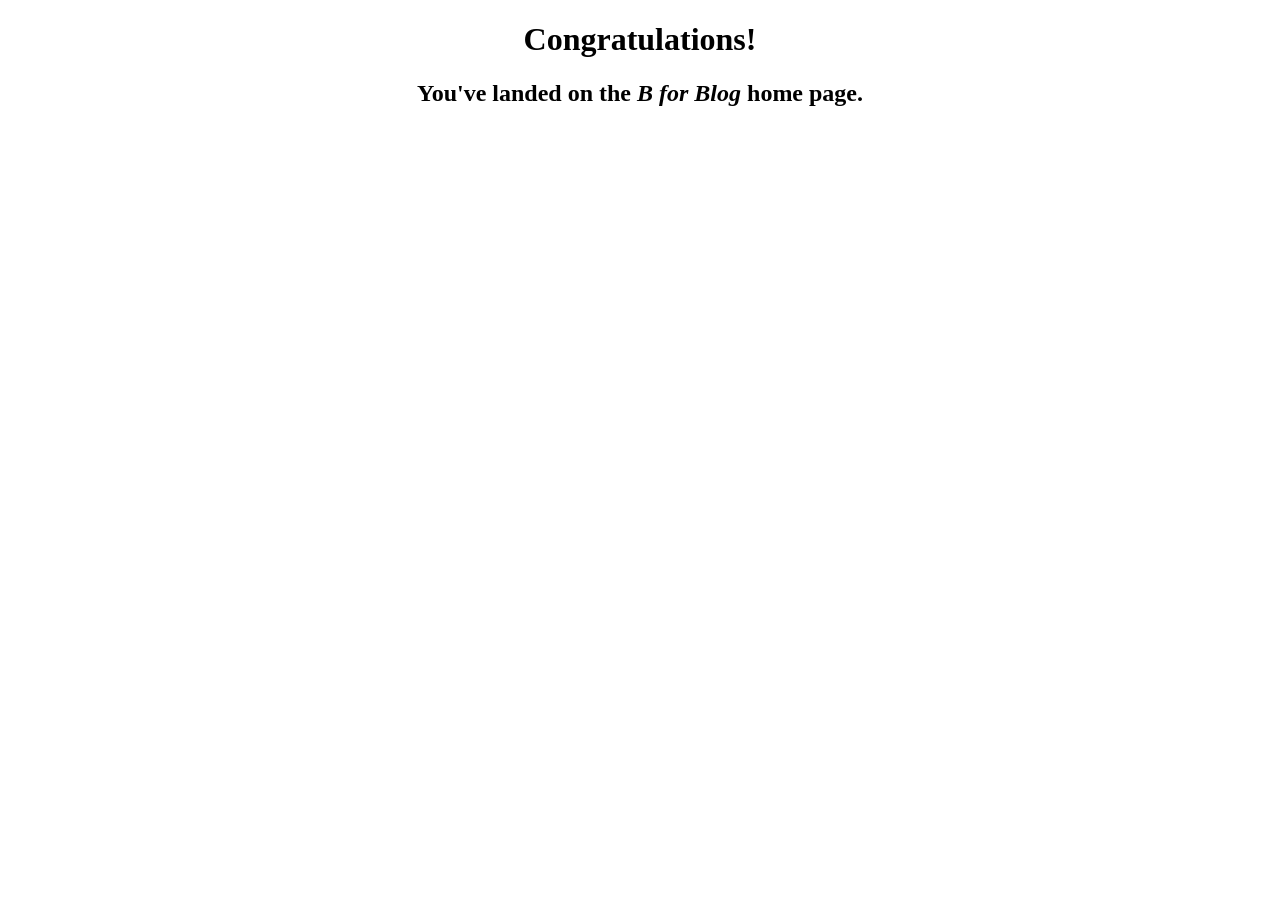
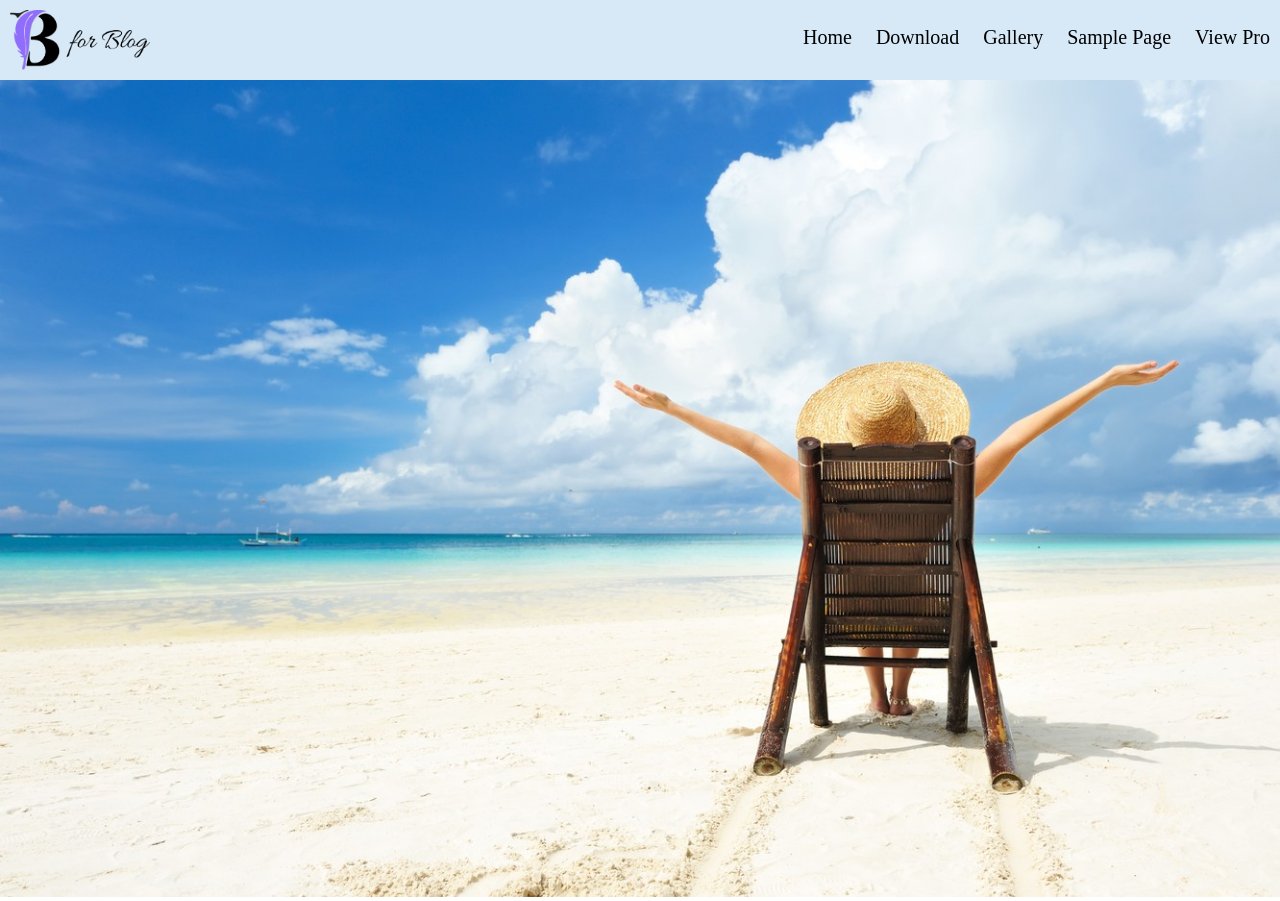
Before and after one commit to MSTC-DA-IICT/B-for-Blog, a Django app: page / in a window 1280 px wide. Before the commit the page ends 106 px from the top, so only its background shows below. Run offline with Django 3.2, Linux system fonts and the light colour scheme.

Commit message:
Add and Create Logo

```diff
--- /dev/null
+++ b/templates/css/styles.css
@@ -0,0 +1,29 @@
+body
+{
+  margin: 0;
+}
+.container{
+  clear:both;
+  overflow:auto;
+  background-color: #D7E9F7
+
+}
+
+nav{float:right;}
+
+.logo img{float:left;
+  padding: 10px;
+
+}
+
+ul li{
+  display: inline-block;
+  padding:10px;
+  font-size:20px;
+   font-family:Times New Roman;
+}
+
+ul li:hover{
+  color:purple;
+
+}
--- a/templates/index.html
+++ b/templates/index.html
@@ -1,15 +1,30 @@
 <!DOCTYPE html>
-<html lang="en">
-<head>
-    <meta charset="UTF-8">
-    <meta http-equiv="X-UA-Compatible" content="IE=edge">
-    <meta name="viewport" content="width=device-width, initial-scale=1.0">
+<html lang="en" dir="ltr">
+  <head>
+    <meta charset="utf-8">
     <title>B for Blog</title>
-</head>
-<body>
-    <center>
-        <h1>Congratulations!</h1>
-        <h2>You've landed on the <i>B for Blog</i> home page.</h2>
-    </center>
-</body>
+    <link rel="stylesheet" href="css/styles.css">
+
+    <link rel="icon" href="favicon.ico">
+  </head>
+  <body>
+<div class="container">
+<div class="logo">
+  <img src="images\BFB_logo.png" alt="" width="140px">
+  </div>
+<nav>
+  <ul>
+  <li>Home</li>
+  <li>Download</li>
+  <li>Gallery</li>
+  <li>Sample Page</li>
+  <li>View Pro</li>
+
+  </ul>
+  </nav>
+</div>
+
+<img src="images/cover.jpg" width="100%" alt="">
+
+  </body>
 </html>
```
Also changed, not shown: templates/favicon.ico (added), templates/images/BFB-solid.png (added), templates/images/BFB_logo.png (added), templates/images/cover.jpg (added).
